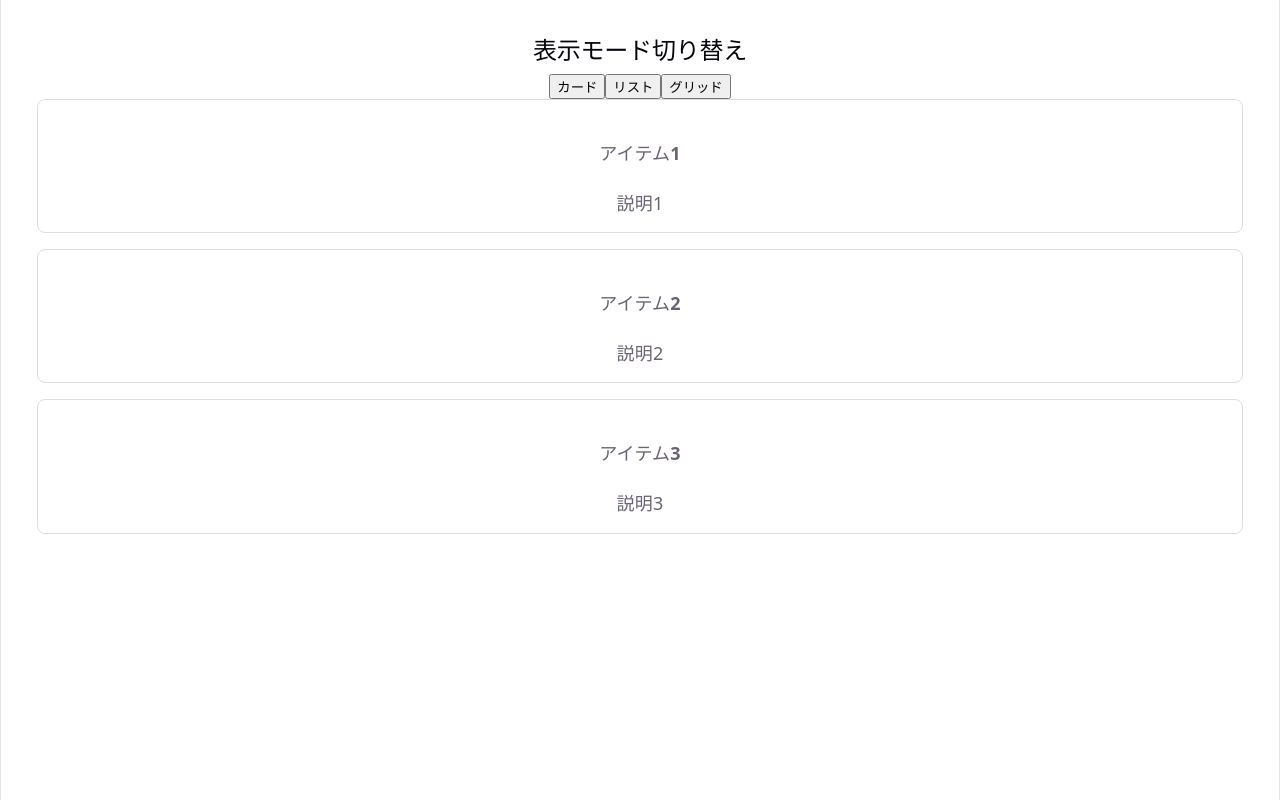
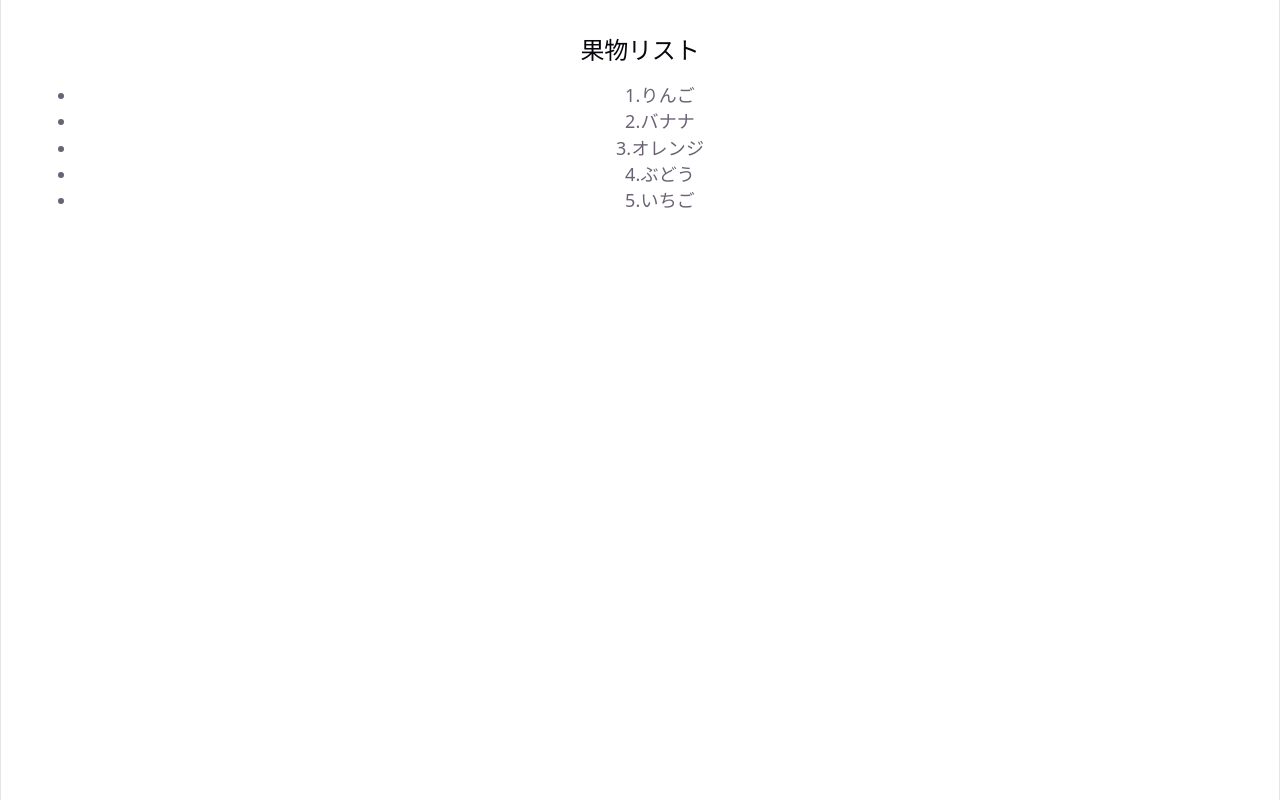
Before and after one commit to misakisoeda/react_tests, a React (Vite) app in the folder udemy-react-100/: page / in a window 1280 px wide. Built offline with nearby package versions, Linux system fonts and the light colour scheme.

Commit message:
feat: q31

```diff
--- a/udemy-react-100/src/App.tsx
+++ b/udemy-react-100/src/App.tsx
@@ -1,10 +1,10 @@
 import "./App.css";
-import Question30 from "./components/basic/Question30";
+import Question31 from "./components/basic/Question31";
 
 function App() {
   return (
     <>
-      <Question30 />
+      <Question31 />
     </>
   );
 }
--- /dev/null
+++ b/udemy-react-100/src/components/basic/Question31.tsx
@@ -0,0 +1,26 @@
+import { useState } from "react";
+
+function FruitList() {
+  const [fruits] = useState([
+    "りんご",
+    "バナナ",
+    "オレンジ",
+    "ぶどう",
+    "いちご",
+  ]);
+
+  const listItems = fruits.map((fruit, index) => (
+    <li key={fruit}>
+      {index + 1}.{fruit}
+    </li>
+  ));
+
+  return (
+    <div>
+      <h2>果物リスト</h2>
+      <ul>{listItems}</ul>
+    </div>
+  );
+}
+
+export default FruitList;
```
